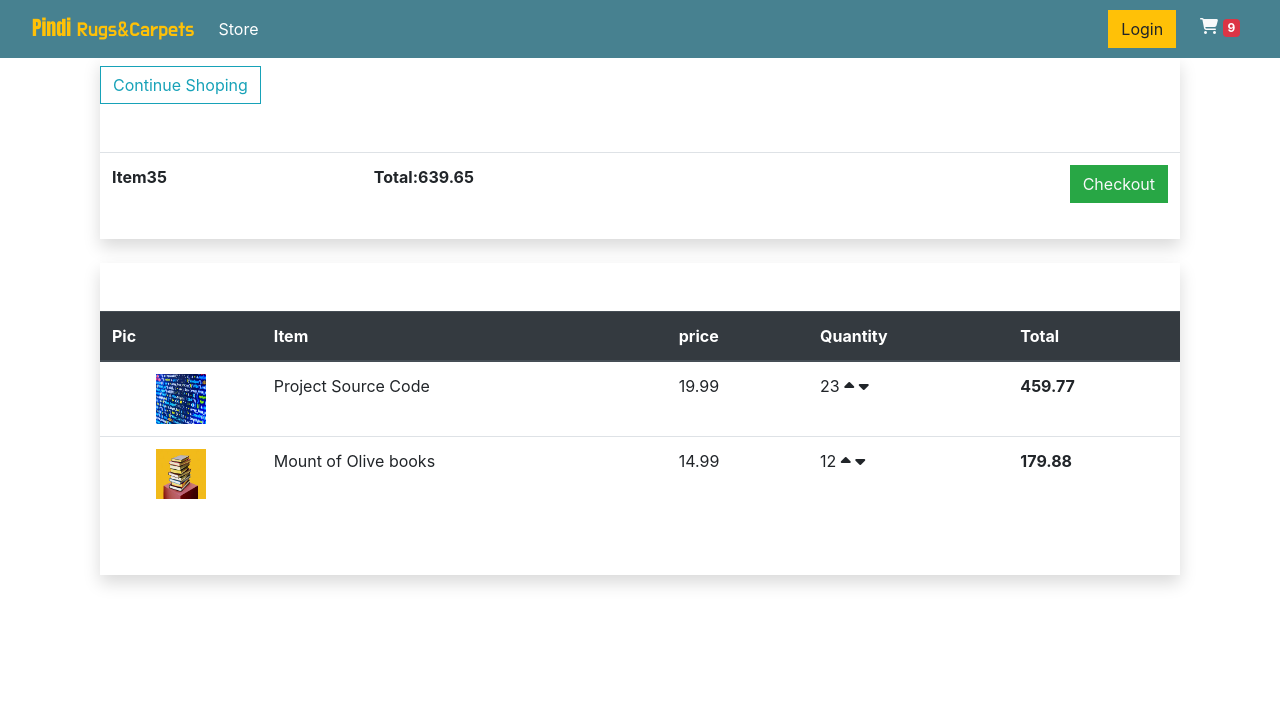
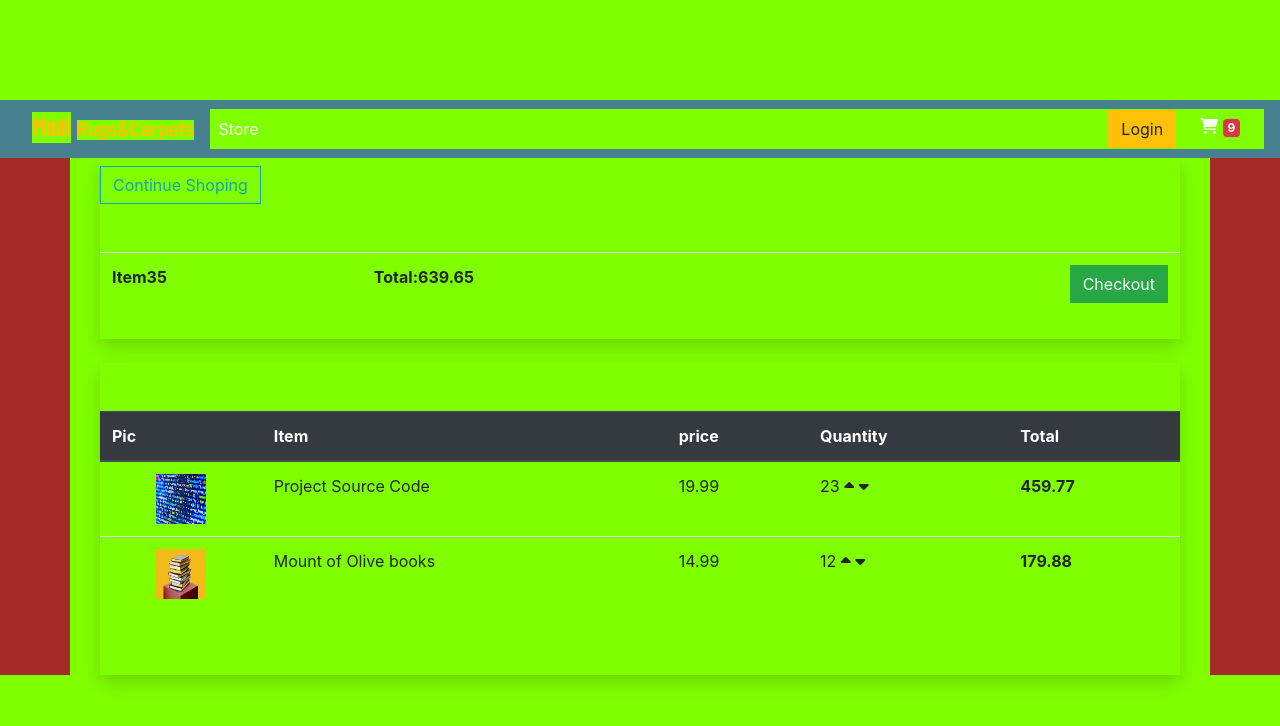
Before and after one commit to aliraza401/pindi_rugs_carpets, a Django app: page /cart/ in a window 1280 px wide. Shown: the top 726 px of the page. Run offline with Django 3.2, Linux system fonts and the light colour scheme; a user stored in the database is signed in; data comes from the database, SQL or seed files in the repository; both versions use the stored data as it was after the commit; tables that the repository leaves empty hold one stand-in row (values such as "Sample post"); lists and menus that the app fills with data are empty; some libraries are stand-ins or nearby versions; some web fonts are replaced.

Commit message:
snd commit

```diff
--- a/static/css/main.css
+++ b/static/css/main.css
@@ -1 +1,11 @@
- body {}
+body {
+    background-color: brown;
+
+    margin-top: 100px;
+
+
+}
+
+* {
+    background-color: chartreuse;
+}
--- a/static/js/cart.js
+++ b/static/js/cart.js
@@ -1,14 +1,20 @@
+console.log('hello world')
+
 var updateBtns = document.getElementsByClassName('update-cart')
 
 for (i = 0; i < updateBtns.length; i++) {
-	updateBtns[i].addEventListener('click', function(){
+	updateBtns[i].addEventListener('click', function () {
 		var productId = this.dataset.product
 		var action = this.dataset.action
-		console.log('productId:', productId)
-		console.log('action:' , action)
-		console.log('USER:', user)
-
-
-
+		// console.log('productId:', productId)
+		// console.log('action:' , action)
+		// console.log('USER:', user)
+		if (user) {
+			console.log('not loged in')
+			alert('not loged in')
+		} else {
+			console.log('loged in')
+			alert('loged in')
+		}
 	})
 }
--- a/store/templates/store/main.html
+++ b/store/templates/store/main.html
@@ -83,6 +83,7 @@ font-family: 'Do Hyeon', sans-serif; -->
     <script src="https://stackpath.bootstrapcdn.com/bootstrap/4.4.1/js/bootstrap.min.js"
         integrity="sha384-wfSDF2E50Y2D1uUdj0O3uMBJnjuUD4Ih7YwaYd1iqfktj0Uod8GCExl3Og8ifwB6" crossorigin="anonymous">
     </script>
+
     <script src="{% static 'js/cart.js' %}">  </script>
 </body>
 
```
Also changed, not shown: db.sqlite3.
